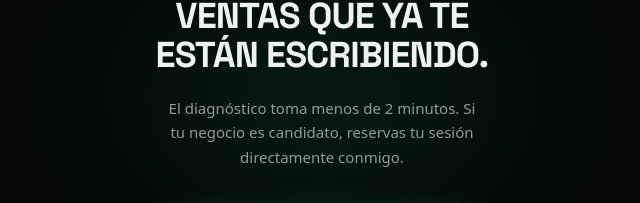
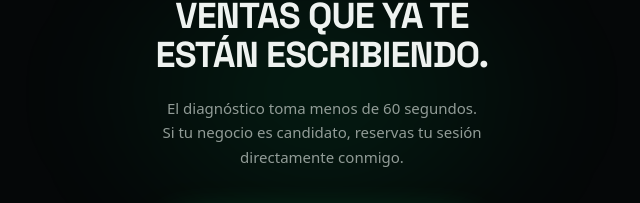
Before and after one commit to funnellersinfo-maker/whapi, a Next.js app: page / in a window 1280 px wide. Shown: the part 11465-11668 px from the top of the page, without its empty margins (318-958 px from the left). Built offline with nearby package versions, Linux system fonts and the light colour scheme; no server answers.

Commit message:
copy: duración del diagnóstico unificada a 60 segundos en toda la página

```diff
--- a/src/components/landing/final-cta.tsx
+++ b/src/components/landing/final-cta.tsx
@@ -23,8 +23,8 @@ export function FinalCta() {
         </Reveal>
         <Reveal delay={0.12}>
           <p className="mx-auto mt-5 max-w-sm text-pretty text-[15px] leading-relaxed text-dim">
-            El diagnóstico toma menos de 2 minutos. Si tu negocio es candidato,
-            reservas tu sesión directamente conmigo.
+            El diagnóstico toma menos de 60 segundos. Si tu negocio es
+            candidato, reservas tu sesión directamente conmigo.
           </p>
         </Reveal>
         <Reveal delay={0.18} className="mt-9">
```
